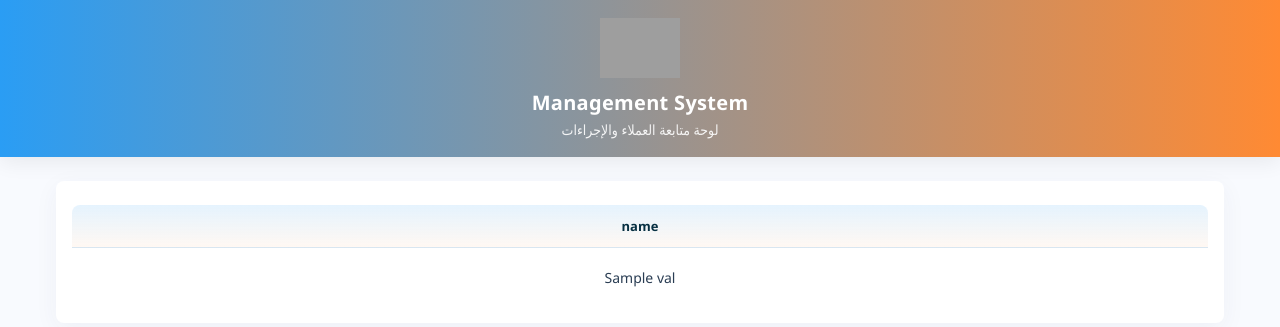
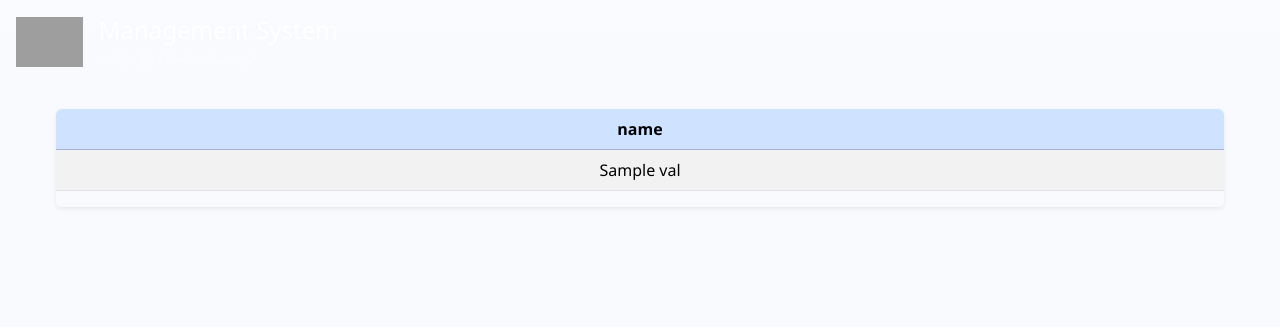
Before and after one commit to mgdad3331/249-manage, a Flask app: template templates/index.html in a window 1280 px wide. Shown: the top 327 px of the page. Run offline with Flask 3, Linux system fonts and the light colour scheme; the template is opened without the code that fills it: most values are stand-ins (such as "Sample title", 1, 10 or a date in 2020); parts of the project's set-up code (start-up, migrations or seed data) failed here and were passed over; grey boxes are pictures that could not be loaded.

Commit message:
Update index.html

```diff
--- a/templates/index.html
+++ b/templates/index.html
@@ -1,63 +1,61 @@
 <!DOCTYPE html>
 <html lang="ar">
 <head>
-    <meta charset="utf-8">
+    <meta charset="UTF-8">
+    <meta name="viewport" content="width=device-width, initial-scale=1.0">
     <title>Management System</title>
-    <meta name="viewport" content="width=device-width,initial-scale=1">
+    <!-- Bootstrap 5 CSS -->
+    <link href="https://cdn.jsdelivr.net/npm/bootstrap@5.3.2/dist/css/bootstrap.min.css" rel="stylesheet">
+    <!-- Custom CSS -->
     <link rel="stylesheet" href="{{ url_for('static', filename='css/style.css') }}">
 </head>
 <body>
-    <header class="topbar">
-    <div class="brand">
-        <!-- شعار الشركة -->
-        <img src="https://i.ibb.co/8nNk7gxX/logo-removebg-preview-1.png" alt="Company Logo" class="logo">
-        <h1>Management System</h1>
-        <p class="subtitle">لوحة متابعة العملاء والإجراءات</p>
+
+<header class="bg-gradient d-flex align-items-center p-3 mb-4" style="background: linear-gradient(90deg,#2a9df4,#ff8a33);">
+    <img src="https://i.ibb.co/8nNk7gxX/logo-removebg-preview-1.png" alt="Logo" height="50" class="me-3">
+    <div>
+        <h1 class="h4 text-white mb-0">Management System</h1>
+        <small class="text-white-50">لوحة متابعة العملاء والإجراءات</small>
     </div>
 </header>
 
-
 <main class="container">
 
-    <!-- جدول العملاء -->
-    <div class="table-wrap">
-        <table class="client-table" id="client-table">
-            <thead>
+    <div class="table-responsive shadow-sm rounded">
+        <table class="table table-striped table-hover align-middle" id="client-table">
+            <thead class="table-primary">
                 <tr>
                     {% for col in clients[0].keys() %}
                         {% if col == 'Name' %}
-                            <th class="col-name">{{ col }}</th>
+                            <th class="text-start">{{ col }}</th>
                         {% else %}
-                            <th>{{ col }}</th>
+                            <th class="text-center">{{ col }}</th>
                         {% endif %}
                     {% endfor %}
                 </tr>
             </thead>
-
             <tbody>
                 {% for client in clients %}
-                <tr class="client-row" data-row="{{ loop.index0 }}">
+                <tr data-row="{{ loop.index0 }}">
                     {% for col, val in client.items() %}
                         {% if col in tick_columns %}
-                            <td class="tick-cell">
-                                <input type="checkbox" class="tick" disabled {% if val == "TRUE" %}checked{% endif %}>
+                            <td class="text-center">
+                                <input type="checkbox" class="form-check-input" disabled {% if val == "TRUE" %}checked{% endif %}>
                             </td>
                         {% else %}
                             {% if col == 'Name' %}
-                                <td class="name-cell">
-                                    <div class="name-wrap">
-                                        <div class="client-name">{{ val }}</div>
+                                <td class="text-start">
+                                    <div class="d-flex flex-column">
+                                        <strong>{{ val }}</strong>
 
                                         {% if loop.index0 == 0 %}
-                                        <!-- زر إضافة عميل جديد تحت اسم أول عميل -->
-                                        <div class="add-inline">
-                                            <button class="btn-add" onclick="addClient()">➕ إضافة عميل جديد</button>
-                                        </div>
+                                        <button class="btn btn-outline-primary btn-sm mt-2 align-self-start"
+                                                onclick="addClient()">➕ إضافة عميل جديد</button>
                                         {% endif %}
                                     </div>
                                 </td>
                             {% else %}
-                                <td class="text-cell">{{ val }}</td>
+                                <td class="text-center">{{ val }}</td>
                             {% endif %}
                         {% endif %}
                     {% endfor %}
@@ -69,7 +67,10 @@
 
 </main>
 
-<!-- سكربت صغير لزر الإضافة -->
+<!-- Bootstrap JS Bundle (Optional for responsive features) -->
+<script src="https://cdn.jsdelivr.net/npm/bootstrap@5.3.2/dist/js/bootstrap.bundle.min.js"></script>
+
+<!-- Script Add Client -->
 <script>
 function addClient(){
     let pwd = prompt("أدخل كلمة سر الأدمن لإضافة عميل جديد:");
```
